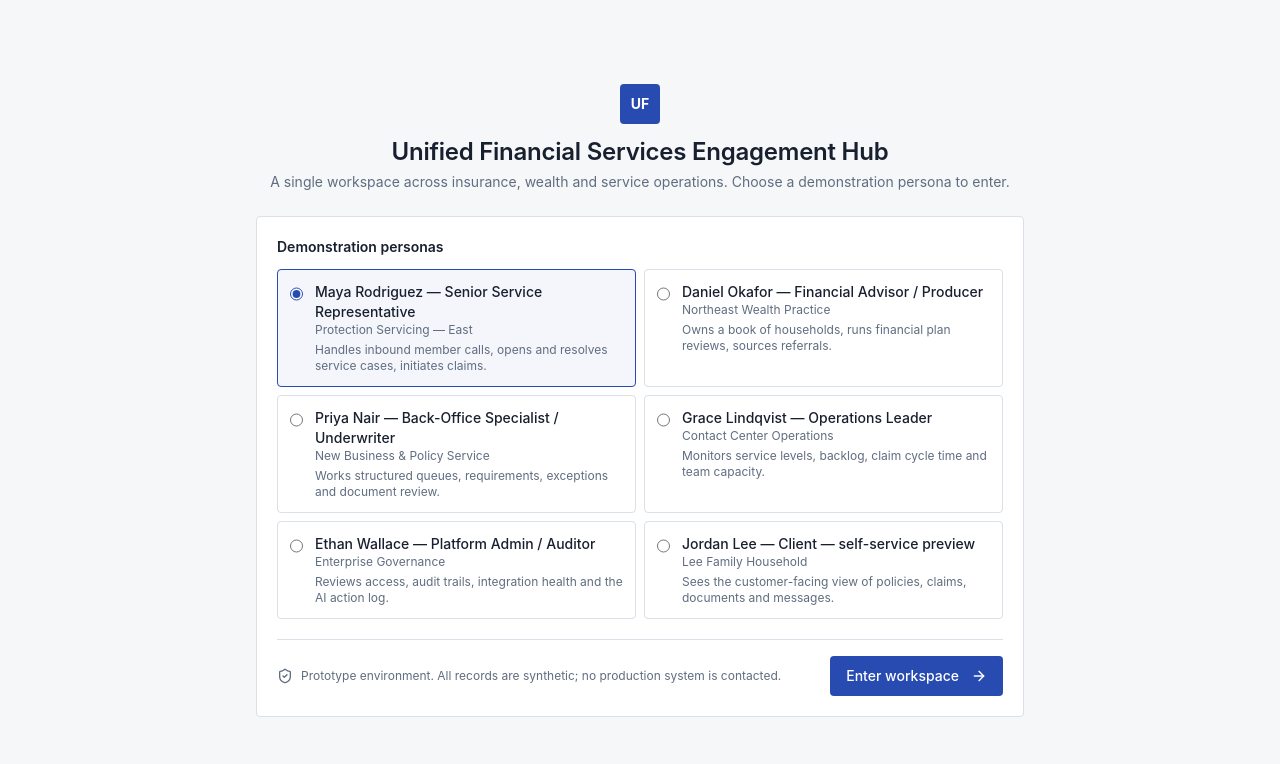
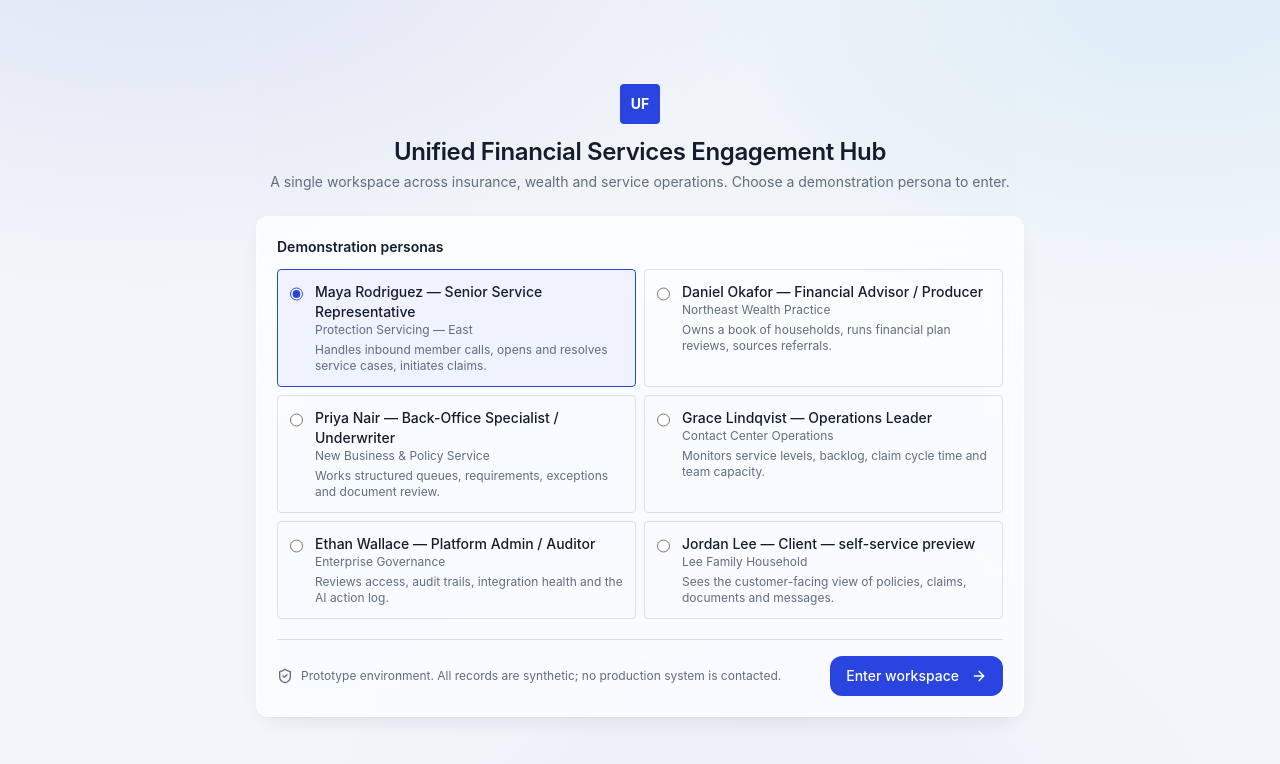
Before and after one commit to vijaypurbhe/mass-mutual, a React (Vite) app: page /login in a window 1280 px wide. Shown: the top 764 px of the page. Built offline with nearby package versions, Linux system fonts and the light colour scheme; the HTML template or start-up script is replaced by a standard one.

Commit message:
Changes
Co-authored-by: vijaypurbhe <3916937+vijaypurbhe@users.noreply.github.com>

```diff
--- a/src/index.css
+++ b/src/index.css
@@ -2,129 +2,149 @@
 @tailwind components;
 @tailwind utilities;
 
-@import url('https://fonts.googleapis.com/css2?family=Inter:wght@400;500;600;700&family=IBM+Plex+Mono:wght@400;500;600&display=swap');
+@import url('https://fonts.googleapis.com/css2?family=Inter:wght@400;500;600;700;800&family=IBM+Plex+Mono:wght@400;500;600&display=swap');
 
 @layer base {
   :root {
-    /* Surfaces — white / very light neutral */
-    --background: 210 20% 98%;
-    --foreground: 222 32% 14%;
+    /* Luminous, cool-neutral canvas */
+    --background: 214 42% 97%;
+    --foreground: 222 40% 13%;
 
     --card: 0 0% 100%;
-    --card-foreground: 222 32% 14%;
+    --card-foreground: 222 40% 13%;
 
     --popover: 0 0% 100%;
-    --popover-foreground: 222 32% 14%;
+    --popover-foreground: 222 40% 13%;
 
-    /* Indigo/blue primary actions */
-    --primary: 224 64% 42%;
+    --primary: 231 74% 52%;
     --primary-foreground: 0 0% 100%;
+    --primary-glow: 205 92% 58%;
 
-    --secondary: 215 25% 94%;
-    --secondary-foreground: 222 30% 22%;
+    --secondary: 215 32% 94%;
+    --secondary-foreground: 222 34% 22%;
 
-    --muted: 214 24% 95%;
-    --muted-foreground: 216 14% 44%;
+    --muted: 214 32% 95%;
+    --muted-foreground: 218 14% 44%;
 
-    --accent: 215 28% 93%;
-    --accent-foreground: 222 32% 18%;
+    --accent: 205 80% 94%;
+    --accent-foreground: 222 40% 18%;
 
-    /* Red reserved for destructive / critical */
-    --destructive: 0 68% 46%;
+    --destructive: 356 72% 48%;
     --destructive-foreground: 0 0% 100%;
 
-    /* Amber warnings */
-    --warning: 36 92% 46%;
+    --warning: 36 94% 48%;
     --warning-foreground: 30 60% 12%;
 
-    /* Teal positive / connected */
-    --success: 173 68% 30%;
+    --success: 168 72% 32%;
     --success-foreground: 0 0% 100%;
 
-    --info: 212 84% 44%;
+    --info: 205 88% 46%;
     --info-foreground: 0 0% 100%;
 
-    --border: 214 20% 88%;
-    --input: 214 20% 86%;
-    --ring: 224 64% 42%;
+    --border: 216 28% 89%;
+    --input: 216 26% 87%;
+    --ring: 231 74% 52%;
 
-    --radius: 0.375rem;
+    --radius: 0.875rem;
 
-    --chart-1: 224 64% 48%;
-    --chart-2: 173 62% 34%;
-    --chart-3: 36 92% 48%;
-    --chart-4: 258 54% 55%;
-    --chart-5: 200 70% 42%;
+    --chart-1: 231 74% 56%;
+    --chart-2: 168 66% 38%;
+    --chart-3: 36 94% 52%;
+    --chart-4: 268 62% 60%;
+    --chart-5: 205 88% 50%;
 
-    /* Deep navy navigation */
-    --sidebar-background: 220 45% 14%;
+    /* Glass system */
+    --glass-bg: 0 0% 100%;
+    --glass-bg-alpha: 0.62;
+    --glass-border: 0 0% 100%;
+    --glass-border-alpha: 0.7;
+    --glass-blur: 22px;
+    --glass-highlight: 0 0% 100%;
+
+    --shadow-glass: 0 1px 1px 0 hsl(222 40% 13% / 0.03), 0 8px 24px -12px hsl(222 40% 13% / 0.16);
+    --shadow-float: 0 24px 60px -28px hsl(231 74% 30% / 0.35);
+    --gradient-brand: linear-gradient(135deg, hsl(var(--primary)), hsl(var(--primary-glow)));
+    --gradient-sheen: linear-gradient(160deg, hsl(0 0% 100% / 0.85), hsl(0 0% 100% / 0.35));
+
+    --sidebar-background: 224 48% 12%;
     --sidebar-foreground: 213 30% 82%;
-    --sidebar-primary: 213 92% 62%;
-    --sidebar-primary-foreground: 220 45% 10%;
-    --sidebar-accent: 220 40% 20%;
+    --sidebar-primary: 205 92% 62%;
+    --sidebar-primary-foreground: 224 48% 10%;
+    --sidebar-accent: 224 42% 20%;
     --sidebar-accent-foreground: 0 0% 100%;
-    --sidebar-border: 220 38% 22%;
-    --sidebar-ring: 213 92% 62%;
+    --sidebar-border: 224 38% 22%;
+    --sidebar-ring: 205 92% 62%;
 
-    --brand-navy: 220 45% 14%;
-    --surface-raised: 210 24% 96%;
+    --brand-navy: 224 48% 12%;
+    --surface-raised: 212 36% 96%;
   }
 
   .dark {
-    --background: 222 34% 8%;
-    --foreground: 210 24% 92%;
+    --background: 224 44% 6%;
+    --foreground: 210 28% 93%;
 
-    --card: 222 30% 11%;
-    --card-foreground: 210 24% 92%;
+    --card: 223 34% 11%;
+    --card-foreground: 210 28% 93%;
 
-    --popover: 222 30% 11%;
-    --popover-foreground: 210 24% 92%;
+    --popover: 223 34% 11%;
+    --popover-foreground: 210 28% 93%;
 
-    --primary: 219 80% 62%;
-    --primary-foreground: 222 40% 10%;
+    --primary: 226 84% 68%;
+    --primary-foreground: 224 44% 8%;
+    --primary-glow: 196 92% 62%;
 
-    --secondary: 220 22% 17%;
-    --secondary-foreground: 210 22% 88%;
+    --secondary: 222 24% 17%;
+    --secondary-foreground: 210 24% 90%;
 
-    --muted: 220 20% 15%;
-    --muted-foreground: 215 14% 60%;
+    --muted: 222 22% 15%;
+    --muted-foreground: 216 16% 64%;
 
-    --accent: 220 22% 18%;
-    --accent-foreground: 210 24% 92%;
+    --accent: 222 28% 19%;
+    --accent-foreground: 210 28% 93%;
 
-    --destructive: 0 62% 52%;
+    --destructive: 356 68% 56%;
     --destructive-foreground: 0 0% 100%;
 
-    --warning: 36 88% 56%;
+    --warning: 36 90% 58%;
     --warning-foreground: 30 60% 10%;
 
-    --success: 173 58% 42%;
-    --success-foreground: 222 40% 8%;
+    --success: 168 60% 46%;
+    --success-foreground: 224 44% 7%;
 
-    --info: 212 80% 58%;
-    --info-foreground: 222 40% 8%;
+    --info: 200 84% 60%;
+    --info-foreground: 224 44% 7%;
 
-    --border: 220 20% 20%;
-    --input: 220 20% 22%;
-    --ring: 219 80% 62%;
+    --border: 220 20% 22%;
+    --input: 220 20% 24%;
+    --ring: 226 84% 68%;
 
-    --chart-1: 219 80% 62%;
-    --chart-2: 173 58% 44%;
-    --chart-3: 36 88% 56%;
-    --chart-4: 258 62% 66%;
-    --chart-5: 200 70% 56%;
+    --chart-1: 226 84% 68%;
+    --chart-2: 168 60% 48%;
+    --chart-3: 36 90% 58%;
+    --chart-4: 268 70% 70%;
+    --chart-5: 196 84% 60%;
 
-    --sidebar-background: 222 38% 10%;
+    --glass-bg: 223 40% 14%;
+    --glass-bg-alpha: 0.55;
+    --glass-border: 210 60% 90%;
+    --glass-border-alpha: 0.12;
+    --glass-highlight: 210 60% 90%;
+
+    --shadow-glass: 0 1px 1px 0 hsl(0 0% 0% / 0.3), 0 10px 30px -14px hsl(0 0% 0% / 0.6);
+    --shadow-float: 0 28px 70px -30px hsl(0 0% 0% / 0.8);
+    --gradient-sheen: linear-gradient(160deg, hsl(210 60% 90% / 0.12), hsl(210 60% 90% / 0.02));
+
+    --sidebar-background: 224 42% 8%;
     --sidebar-foreground: 213 24% 80%;
-    --sidebar-primary: 213 88% 64%;
-    --sidebar-primary-foreground: 222 40% 8%;
-    --sidebar-accent: 220 26% 17%;
+    --sidebar-primary: 205 88% 64%;
+    --sidebar-primary-foreground: 224 44% 7%;
+    --sidebar-accent: 222 26% 17%;
     --sidebar-accent-foreground: 0 0% 100%;
     --sidebar-border: 220 22% 19%;
-    --sidebar-ring: 213 88% 64%;
+    --sidebar-ring: 205 88% 64%;
 
-    --brand-navy: 222 38% 10%;
-    --surface-raised: 222 28% 13%;
+    --brand-navy: 224 42% 8%;
+    --surface-raised: 223 30% 13%;
   }
 }
 
@@ -133,9 +153,18 @@
     @apply border-border;
   }
 
+  html {
+    -webkit-font-smoothing: antialiased;
+  }
+
   body {
     @apply bg-background text-foreground antialiased;
     font-feature-settings: "cv02", "cv03", "cv04", "tnum" 0;
+    background-image:
+      radial-gradient(1100px 620px at 12% -10%, hsl(var(--primary) / 0.16), transparent 60%),
+      radial-gradient(900px 520px at 92% 0%, hsl(var(--primary-glow) / 0.16), transparent 62%),
+      radial-gradient(800px 600px at 60% 110%, hsl(268 62% 60% / 0.1), transparent 60%);
+    background-attachment: fixed;
   }
 
   :focus-visible {
@@ -143,17 +172,87 @@
   }
 
   h1, h2, h3, h4 {
-    @apply tracking-[-0.01em];
+    @apply tracking-[-0.015em];
+  }
+
+  ::-webkit-scrollbar {
+    width: 10px;
+    height: 10px;
+  }
+  ::-webkit-scrollbar-thumb {
+    background: hsl(var(--foreground) / 0.16);
+    border: 3px solid transparent;
+    background-clip: content-box;
+    border-radius: 999px;
+  }
+  ::-webkit-scrollbar-thumb:hover {
+    background: hsl(var(--foreground) / 0.28);
+    background-clip: content-box;
+  }
+  ::-webkit-scrollbar-track {
+    background: transparent;
   }
 }
 
 @layer components {
+  /* Core liquid-glass surface */
+  .glass {
+    background-color: hsl(var(--glass-bg) / var(--glass-bg-alpha));
+    border: 1px solid hsl(var(--glass-border) / var(--glass-border-alpha));
+    backdrop-filter: blur(var(--glass-blur)) saturate(180%);
+    -webkit-backdrop-filter: blur(var(--glass-blur)) saturate(180%);
+    box-shadow: var(--shadow-glass);
+  }
+
+  /* Specular top highlight, the "liquid" tell */
+  .glass-sheen {
+    position: relative;
+    isolation: isolate;
+  }
+  .glass-sheen::before {
+    content: "";
+    position: absolute;
+    inset: 0;
+    border-radius: inherit;
+    pointer-events: none;
+    background: linear-gradient(180deg, hsl(var(--glass-highlight) / 0.55), transparent 42%);
+    opacity: 0.7;
+    z-index: -1;
+  }
+  .dark .glass-sheen::before {
+    background: linear-gradient(180deg, hsl(var(--glass-highlight) / 0.1), transparent 46%);
+  }
+
   .surface-panel {
-    @apply rounded-md border border-border bg-card;
+    @apply glass glass-sheen rounded-xl;
+  }
+
+  .glass-hover {
+    @apply transition-all duration-300;
+  }
+  .glass-hover:hover {
+    box-shadow: var(--shadow-float);
+    transform: translateY(-2px);
+  }
+
+  .glass-inset {
+    background-color: hsl(var(--foreground) / 0.03);
+    border: 1px solid hsl(var(--border) / 0.7);
+  }
+
+  .brand-gradient {
+    background-image: var(--gradient-brand);
+  }
+
+  .brand-text {
+    background-image: var(--gradient-brand);
+    -webkit-background-clip: text;
+    background-clip: text;
+    color: transparent;
   }
 
   .data-grid-row {
-    @apply border-b border-border transition-colors duration-150 hover:bg-muted/60;
+    @apply border-b border-border/60 transition-colors duration-200 hover:bg-primary/[0.045];
   }
 
   .num {
```
